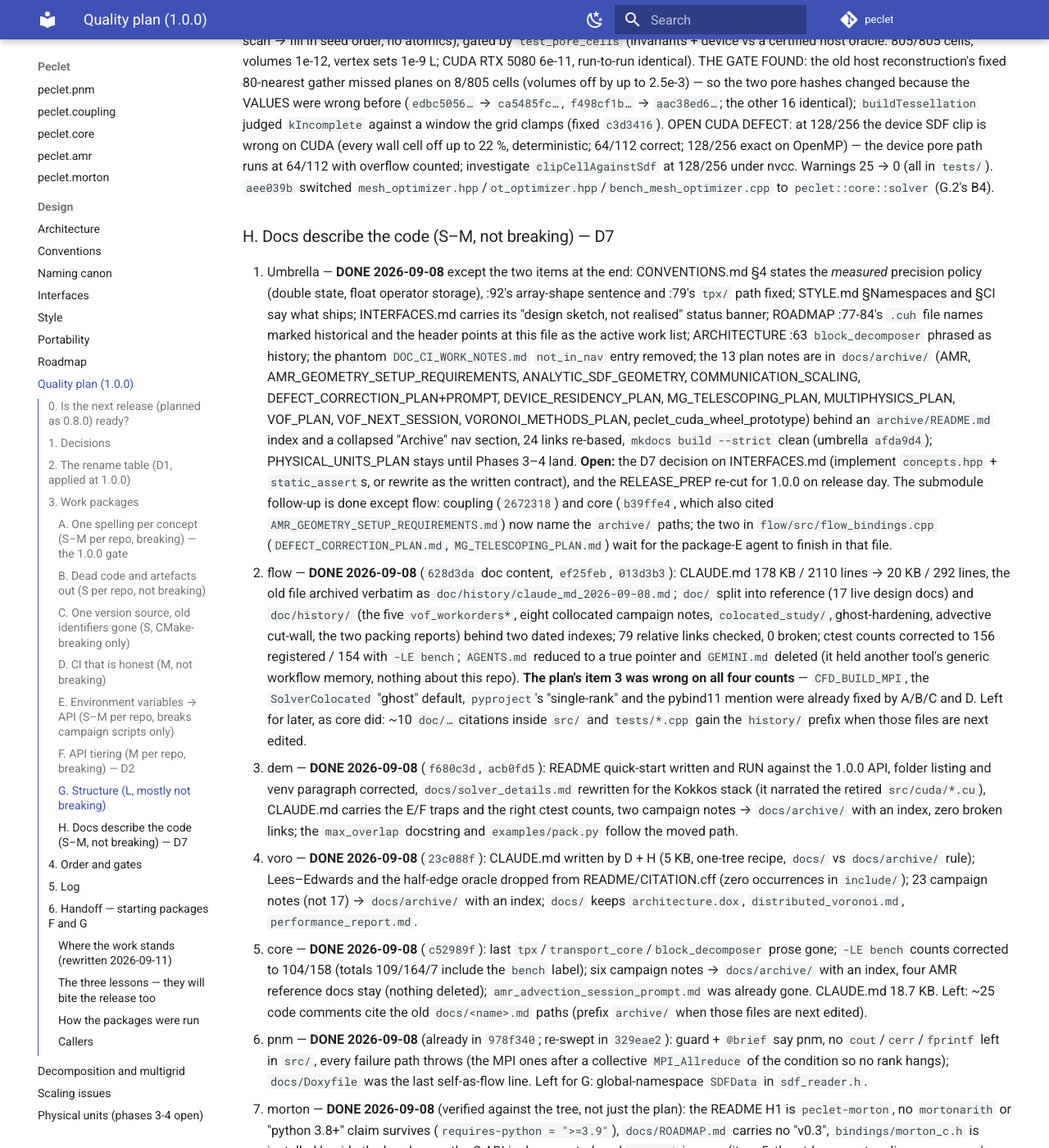
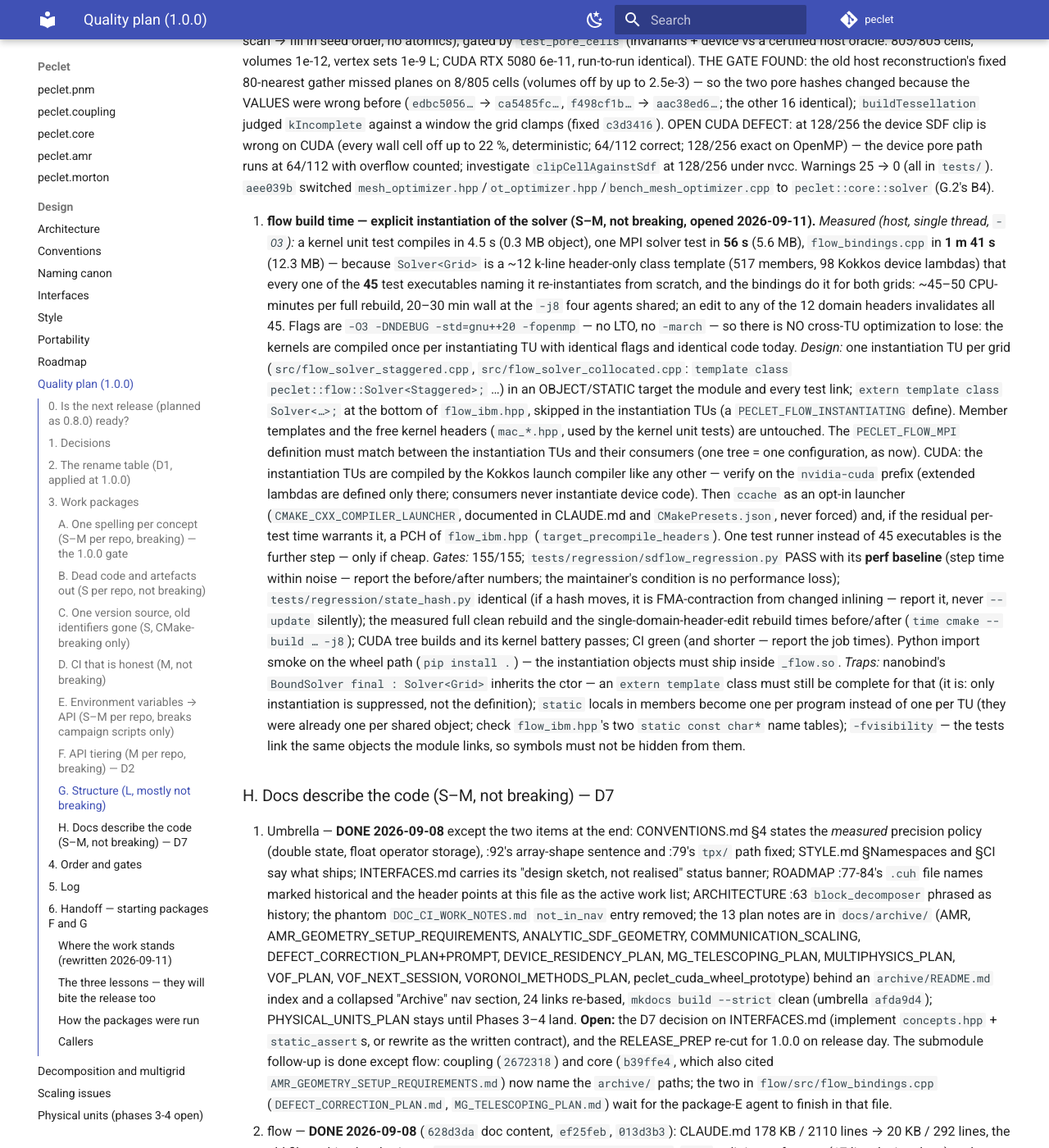
Before and after one commit to computational-chemical-engineering/peclet, an MkDocs documentation site: the page built from docs/QUALITY_PLAN.md, in a window 1280 px wide and 1400 px high, scrolled down 13394 px. Shown: the whole window at 82% size. Built offline with MkDocs 1.6.1 and Material for MkDocs 9.7.7, drawn with Linux system fonts in a browser that asks for light colours; comment, search, counter and statistics services are not loaded; some of the changed text lies outside the part shown.

Commit message:
QUALITY_PLAN G.8: explicit instantiation of flow's solver (measured facts, design, gates, traps) queued for its own session; the worktree rule for concurrent agents in one repo (CLAUDE.md + preamble)
Co-Authored-By: Claude Fable 5.1 <noreply@anthropic.com>
Claude-Session: https://claude.ai/code/session_01Wqm2gbrbGKeKH8YVUHoTch

```diff
--- a/docs/QUALITY_PLAN.md
+++ b/docs/QUALITY_PLAN.md
@@ -579,6 +579,40 @@ dem row said counts stay methods — §1.2 wins, row fixed. Callers to update: c
    in `tests/`). `aee039b` switched `mesh_optimizer.hpp`/`ot_optimizer.hpp`/`bench_mesh_optimizer.cpp`
    to `peclet::core::solver` (G.2's B4).
 
+8. **flow build time — explicit instantiation of the solver (S–M, not breaking, opened 2026-09-11).**
+   *Measured (host, single thread, `-O3`):* a kernel unit test compiles in 4.5 s (0.3 MB object), one MPI
+   solver test in **56 s** (5.6 MB), `flow_bindings.cpp` in **1 m 41 s** (12.3 MB) — because
+   `Solver<Grid>` is a ~12 k-line header-only class template (517 members, 98 Kokkos device lambdas) that
+   every one of the **45** test executables naming it re-instantiates from scratch, and the bindings do
+   it for both grids: ~45–50 CPU-minutes per full rebuild, 20–30 min wall at the `-j8` four agents
+   shared; an edit to any of the 12 domain headers invalidates all 45. Flags are `-O3 -DNDEBUG
+   -std=gnu++20 -fopenmp` — no LTO, no `-march` — so there is NO cross-TU optimization to lose:
+   the kernels are compiled once per instantiating TU with identical flags and identical code today.
+   *Design:* one instantiation TU per grid (`src/flow_solver_staggered.cpp`, `src/flow_solver_collocated.cpp`:
+   `template class peclet::flow::Solver<Staggered>;` …) in an OBJECT/STATIC target the module and every
+   test link; `extern template class Solver<…>;` at the bottom of `flow_ibm.hpp`, skipped in the
+   instantiation TUs (a `PECLET_FLOW_INSTANTIATING` define). Member templates and the free kernel
+   headers (`mac_*.hpp`, used by the kernel unit tests) are untouched. The `PECLET_FLOW_MPI` definition
+   must match between the instantiation TUs and their consumers (one tree = one configuration, as now).
+   CUDA: the instantiation TUs are compiled by the Kokkos launch compiler like any other — verify on the
+   `nvidia-cuda` prefix (extended lambdas are defined only there; consumers never instantiate device
+   code). Then `ccache` as an opt-in launcher (`CMAKE_CXX_COMPILER_LAUNCHER`, documented in CLAUDE.md
+   and `CMakePresets.json`, never forced) and, if the residual per-test time warrants it, a PCH of
+   `flow_ibm.hpp` (`target_precompile_headers`). One test runner instead of 45 executables is the
+   further step — only if cheap.
+   *Gates:* 155/155; `tests/regression/sdflow_regression.py` PASS with its **perf baseline** (step time
+   within noise — report the before/after numbers; the maintainer's condition is no performance loss);
+   `tests/regression/state_hash.py` identical (if a hash moves, it is FMA-contraction from changed
+   inlining — report it, never `--update` silently); the measured full clean rebuild and the
+   single-domain-header-edit rebuild times before/after (`time cmake --build … -j8`); CUDA tree builds
+   and its kernel battery passes; CI green (and shorter — report the job times). Python import smoke
+   on the wheel path (`pip install .`) — the instantiation objects must ship inside `_flow.so`.
+   *Traps:* nanobind's `BoundSolver final : Solver<Grid>` inherits the ctor — an `extern template`
+   class must still be complete for that (it is: only instantiation is suppressed, not the definition);
+   `static` locals in members become one per program instead of one per TU (they were already one per
+   shared object; check `flow_ibm.hpp`'s two `static const char*` name tables); `-fvisibility` —
+   the tests link the same objects the module links, so symbols must not be hidden from them.
+
 ### H. Docs describe the code (S–M, not breaking) — D7
 
 1. Umbrella — **DONE 2026-09-08** except the two items at the end: CONVENTIONS.md §4 states the
@@ -783,6 +817,11 @@ the wheels exist). Before tagging: bump the `PECLET_CORE_TAG`/`PECLET_MORTON_TAG
 from MPI builds one last time (a regeneration from the venv's OLD wheels silently regresses the pages —
 always set `PYTHONPATH` to the build trees).
 
+**Queued before or after the tag (not breaking): G.8** — flow's explicit solver instantiation + `ccache`
+(§3.G.8; measured facts, design, gates and traps are there; maintainer's condition: no performance loss,
+judged by the regression perf baseline). Run it in a fresh session with the preamble_G contract, in a
+worktree if anything else is touching `flow` at the time.
+
 **Open items recorded in place, none blocking the tag:** §3.G.7's CUDA `clipCellAgainstSdf` defect at
 128/256; §3.G.6's two float-tuned gates in flow's double build (no CI job until they get tolerances) and
 core's float `scheme/ghost_closure.hpp`; the porous path's "non-finite preconditioner" report (§5,
```
Also changed, not shown: CLAUDE.md (+9 -0 lines).
